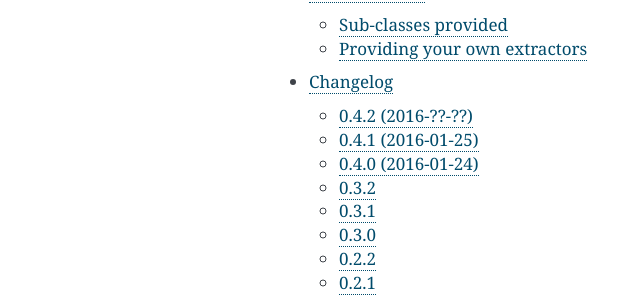
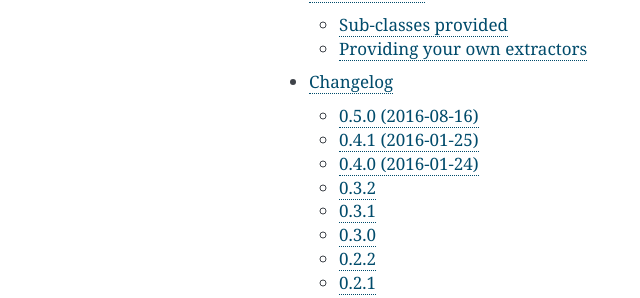
Before and after one commit to funkybob/django-sniplates, a Sphinx documentation site: the page built from docs/index.rst, in a window 1280 px wide. Shown: the part 491-789 px from the top of the page, without its empty margins (141-781 px from the left). Built offline with Sphinx 7.4.7, drawn with Linux system fonts in a browser that asks for light colours.

Commit message:
Prepare 0.5.0 release

```diff
--- a/docs/changelog.rst
+++ b/docs/changelog.rst
@@ -2,7 +2,7 @@
 Changelog
 =========
 
-0.4.2 (2016-??-??)
+0.5.0 (2016-08-16)
 ------------------
 
 Features:
--- a/setup.py
+++ b/setup.py
@@ -2,7 +2,7 @@ from setuptools import setup, find_packages
 
 setup(
     name='django-sniplates',
-    version='0.4.1',
+    version='0.5.0',
     description='Efficient template macro sets for Django',
     author='Curtis Maloney',
     author_email='curtis@tinbrain.net',
```
Also changed, not shown: other parts of docs/changelog.rst (+5 -0 lines).
